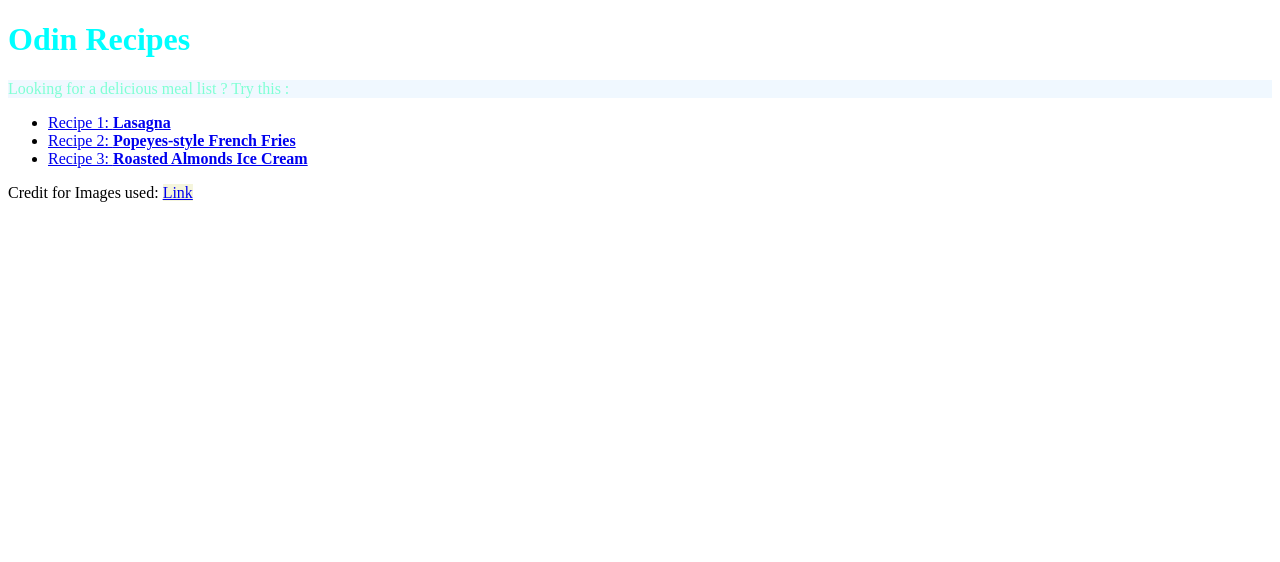
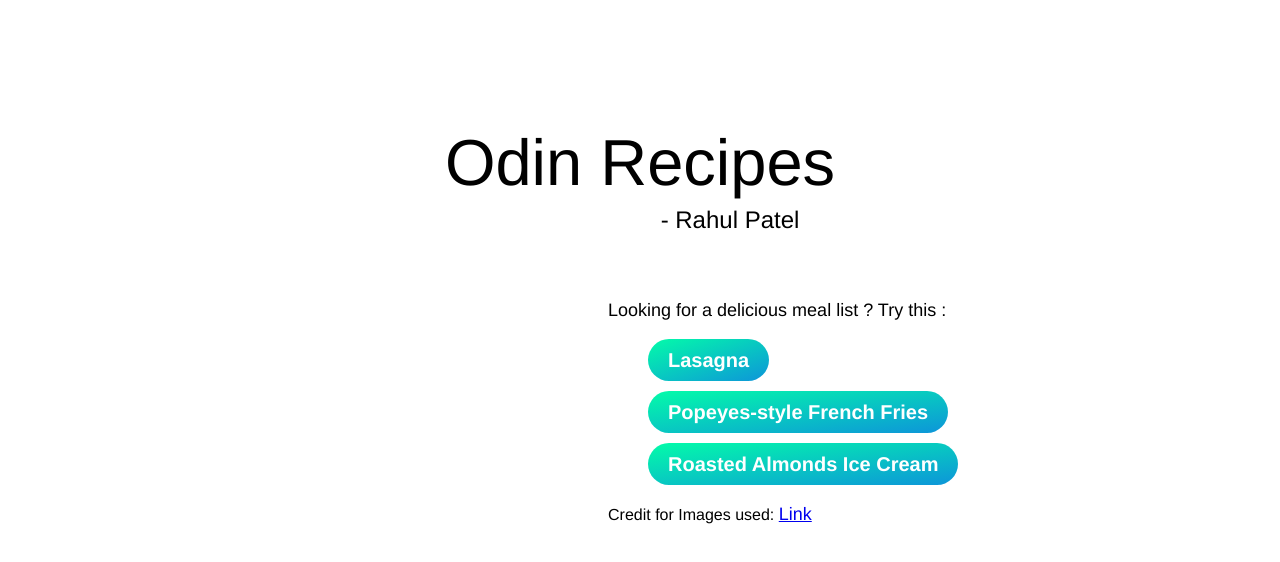
Before and after one commit to Turpentine-crypto/odin-recipes, a plain HTML site: page index.html in a window 1280 px wide. Drawn offline with Linux system fonts and the light colour scheme.

Commit message:
Improved the Look for the Index page

```diff
--- a/CSS-Files/styles.css
+++ b/CSS-Files/styles.css
@@ -1,14 +1,66 @@
 /* Styles.CSS */
 
-.Titles {
-    color: aqua;
+body {
+    background-color: white;
 }
 
-.Statements {
-    color: aquamarine;
-    background-color: aliceblue;
+#Box {
+    background-color: white;
+    margin-left: 600px;
+    margin-top: 80px;
 }
 
+h1 {
+    margin-top: 125px;
+    margin-bottom: 0px;
+    font-size: 65px;
+}
+
+.Titles {
+    font-family: "Papyrus", 'Franklin Gothic Medium', 'Arial Narrow', Arial, sans-serif;
+    font-weight: 250;
+    text-align: center;
+}
+
+.Titles.Sub {
+    margin-left: 180px;
+    line-height: 0px;
+}
+
+#List {
+    list-style-type: none;
+}
+
+.Button {
+    color: white;
+    text-decoration: none;
+    padding: 10px 20px;
+    line-height: 22px;
+    display: inline-block;
+    background-image: linear-gradient(to bottom right, #03fca9, #0d95d9);
+    border-radius: 30px;
+    margin-bottom: 10px;
+    font-size: 20px;
+    cursor: pointer;
+}
+
+.Button#Last {
+    margin-bottom: 3px;
+}
+
+.Statements,
+#Box,
+.Button,
 #Credits {
-    background-color: beige;
+    font-family: 'Papyrus', 'Copperplate', 'Franklin Gothic Medium', 'Arial Narrow', Arial, sans-serif;
 }
+
+.Statements,
+#Credits {
+    font-size: 18px;
+}
+
+#Big {
+    background-color: gray;
+    border-color: black;
+}
--- a/index.html
+++ b/index.html
@@ -9,14 +9,15 @@
     </head>
     <body>
         <h1 class="Titles">Odin Recipes</h1>
+        <h2 class="Titles Sub">- Rahul Patel</h2>
+        <div id="Box">
         <p class="Statements">Looking for a delicious meal list ? Try this :</p>
-        <div>
-        <ul>
-            <li><a href="recipes/lasagna.html" target="_blank" rel="noopener noreferrer">Recipe 1: <strong>Lasagna</strong></a></li>
-            <li><a href="recipes/popeyes_french_fries.html" target="_blank" rel="noopener noreferrer">Recipe 2: <strong>Popeyes-style French Fries</strong></a></li>
-            <li><a href="recipes/roasted_almonds_ice_cream.html" target="_blank" rel="noopener noreferrer">Recipe 3: <strong>Roasted Almonds Ice Cream</strong></a></li>
+        <ul id="List">
+            <li><a class="Button" href="recipes/lasagna.html" target="_blank" rel="noopener noreferrer"><strong>Lasagna</strong></a></li>
+            <li><a class="Button" href="recipes/popeyes_french_fries.html" target="_blank" rel="noopener noreferrer"><strong>Popeyes-style French Fries</strong></a></li>
+            <li><a class="Button" id="Last" href="recipes/roasted_almonds_ice_cream.html" target="_blank" rel="noopener noreferrer"><strong>Roasted Almonds Ice Cream</strong></a></li>
         </ul>
+        Credit for Images used: <a id="Credits" href="recipes/credits.html" target="_blank" rel="noopener noreferrer">Link</a>
         </div>
-        Credit for Images used: <a id="Credits" href="recipes/credits.html" target="_blank" rel="noopener noreferrer">Link</a>
     </body>
 </html>
```
